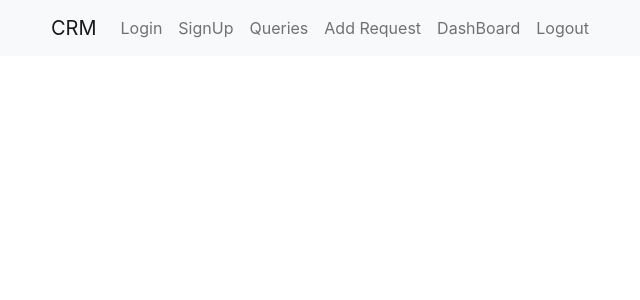
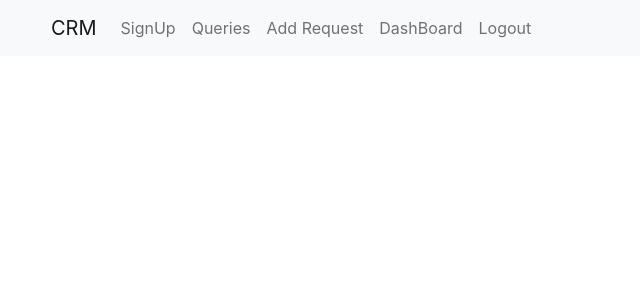
Before and after one commit to 15M236/CRM-FSD, a React (Create React App) app: page / in a window 1280 px wide. Shown: the top 300 px of the page, without its empty margins (31-671 px from the left). Built offline with nearby package versions, Linux system fonts and the light colour scheme; sample sign-in values are in the browser's storage; the HTML template or start-up script is replaced by a standard one.

Commit message:
after removing login

```diff
--- a/src/Title.js
+++ b/src/Title.js
@@ -18,7 +18,7 @@
               <Container>
                 <Navbar.Brand href="/">CRM</Navbar.Brand>
                   <Nav className="me-auto">
-                    <Nav.Link onClick={() => navigate('/login')}>Login</Nav.Link>
+                    {!role && <Nav.Link onClick={() => navigate('/login')}>Login</Nav.Link>}
                     <Nav.Link onClick={() => navigate('/signup')}>SignUp</Nav.Link>
                     <Nav.Link onClick={() => navigate('/list-queries')}>Queries</Nav.Link>
 
```
